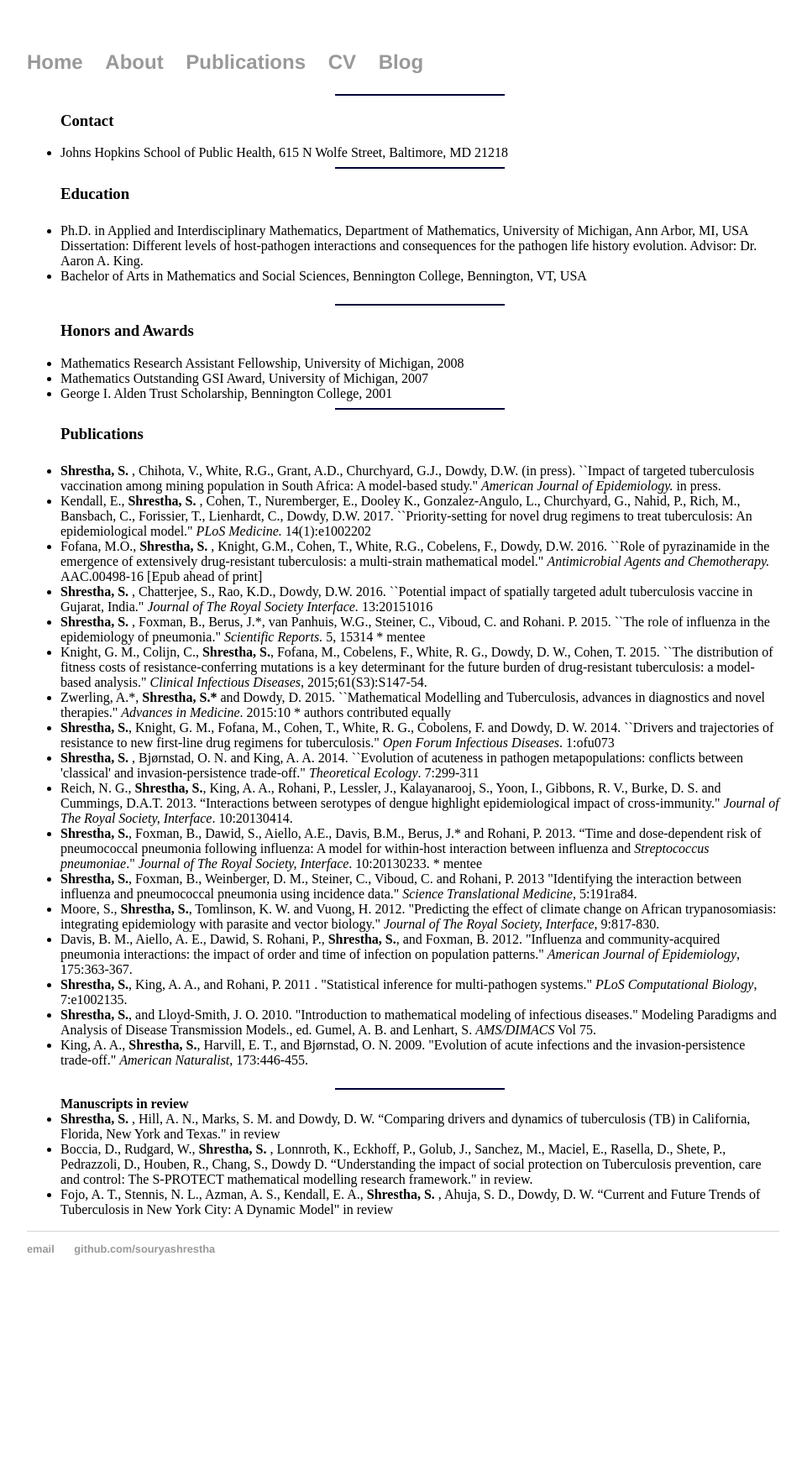
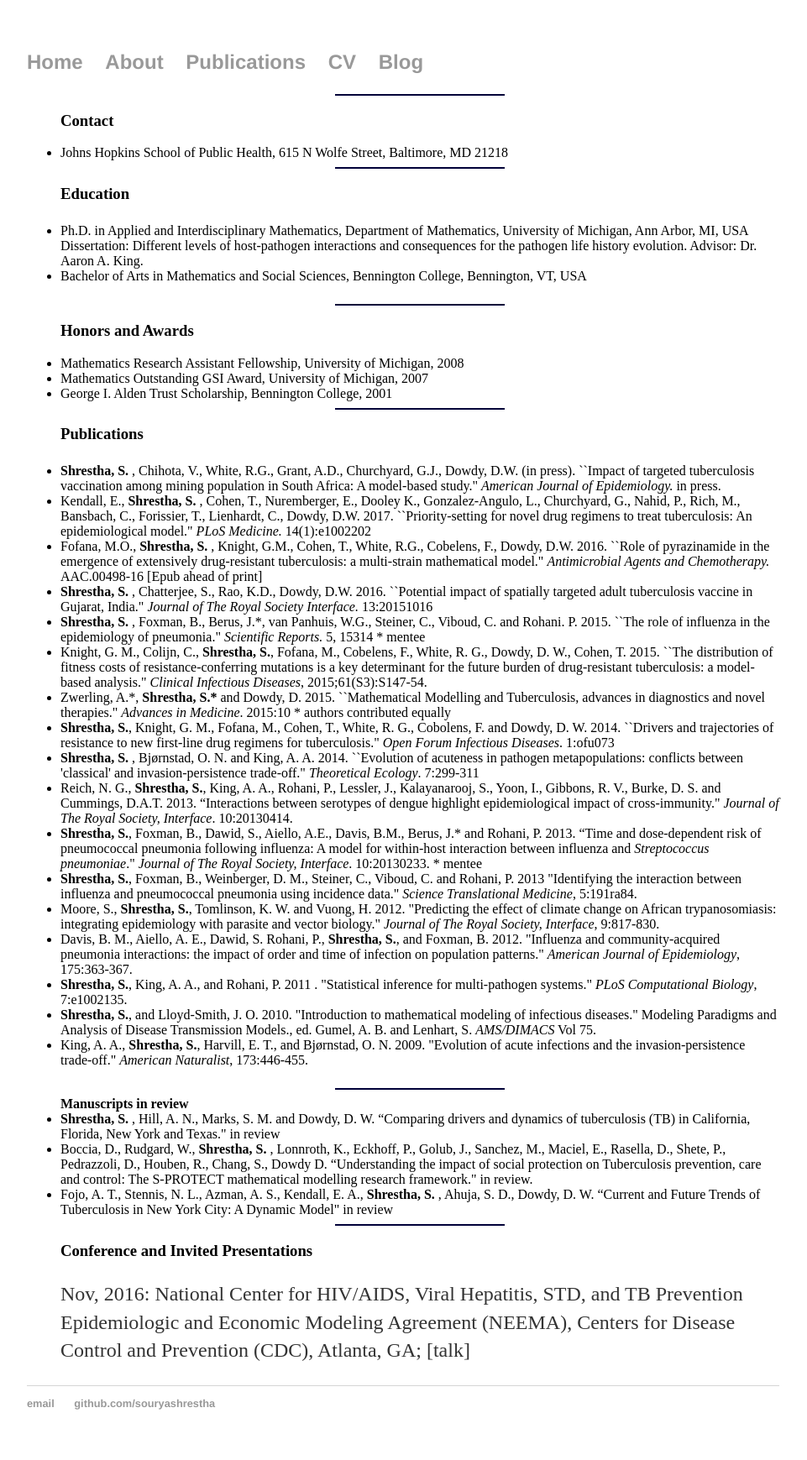
Before and after one commit to souryashrestha/souryashrestha.github.io, a Jekyll site: the page built from cv/index.html, in a window 1280 px wide. Shown: the whole page at 84% size, without its empty margins (160-1121 px from the left). Built offline with Jekyll 4.4.1, drawn with Linux system fonts in a browser that asks for light colours; before the commit the page ends 1555 px from its top, so only the background shows below that.

Commit message:
Update index.html

```diff
--- a/cv/index.html
+++ b/cv/index.html
@@ -73,6 +73,12 @@ of tuberculosis (TB) in California, Florida, New York and Texas." in review
 
 <li> Fojo, A. T., Stennis, N. L., Azman, A. S., Kendall, E. A., <b> Shrestha, S. </b>, Ahuja, S. D., Dowdy, D. W. “Current and Future Trends of Tuberculosis in New York City: A Dynamic Model" in review
 
+	<hr color= 000038 width=200>
+	<h3>Conference and Invited Presentations</h3>
+<p>
+
+Nov, 2016: National Center for HIV/AIDS, Viral Hepatitis, STD, and TB Prevention Epidemiologic and Economic Modeling Agreement (NEEMA), Centers for Disease Control and Prevention (CDC), Atlanta, GA; [talk] <br>
+</p>
 </ul>
 
 </div><!-- /.blurb -->
```
